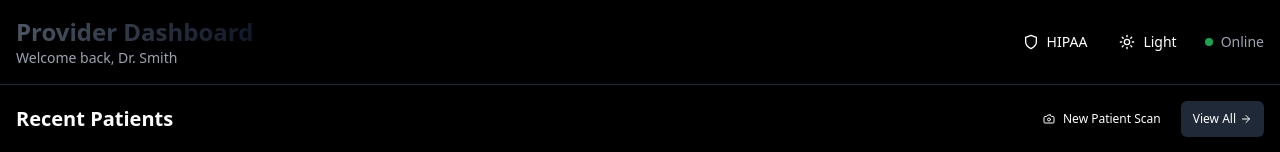
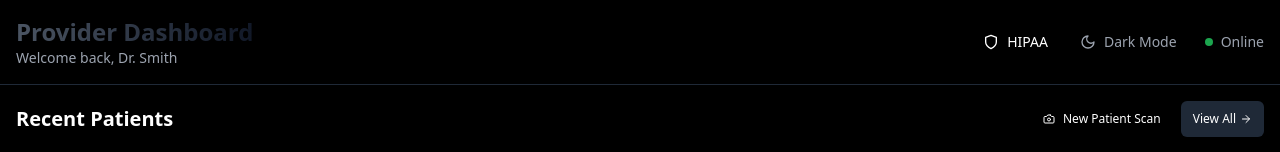
Before and after one commit to svbrause/aesthetics-ai-demo, a Next.js app: page /provider in a window 1280 px wide. Shown: the top 152 px of the page. Built offline with nearby package versions, Linux system fonts and the light colour scheme.

Commit message:
Remove light mode option - force dark mode always

```diff
--- a/src/app/provider/patient/[id]/page.tsx
+++ b/src/app/provider/patient/[id]/page.tsx
@@ -3,7 +3,6 @@
 import { PatientDetailScreenV2Refactored } from "@/components/provider/PatientDetailScreenV2Refactored";
 import { useRouter, useParams } from "next/navigation";
 import { useEffect, useState } from "react";
-
 
 // Mock patient data - in a real app, this would come from an API
 const mockPatients = {
--- a/src/components/ui/ThemeToggle.tsx
+++ b/src/components/ui/ThemeToggle.tsx
@@ -5,7 +5,7 @@ import { Sun, Moon, Shield } from "lucide-react";
 import { Button } from "./Button";
 
 export function ThemeToggle() {
-  const { theme, hipaaMode, toggleTheme, toggleHipaaMode } = useTheme();
+  const { hipaaMode, toggleHipaaMode } = useTheme();
 
   return (
     <div className="flex items-center gap-2">
@@ -27,23 +27,11 @@ export function ThemeToggle() {
         </span>
       </Button>
 
-      {/* Theme Toggle */}
-      <Button
-        variant="ghost"
-        size="sm"
-        onClick={toggleTheme}
-        className="flex items-center gap-2 hover:bg-gray-700"
-        title={`Switch to ${theme === "dark" ? "light" : "dark"} mode`}
-      >
-        {theme === "dark" ? (
-          <Sun className="w-4 h-4" />
-        ) : (
-          <Moon className="w-4 h-4" />
-        )}
-        <span className="hidden sm:inline">
-          {theme === "dark" ? "Light" : "Dark"}
-        </span>
-      </Button>
+      {/* Dark Mode Indicator (read-only) */}
+      <div className="flex items-center gap-2 px-3 py-2 text-sm text-gray-400">
+        <Moon className="w-4 h-4" />
+        <span className="hidden sm:inline">Dark Mode</span>
+      </div>
     </div>
   );
 }
--- a/src/contexts/ThemeContext.tsx
+++ b/src/contexts/ThemeContext.tsx
@@ -15,14 +15,8 @@ interface ThemeContextType {
 const ThemeContext = createContext<ThemeContextType | undefined>(undefined);
 
 export function ThemeProvider({ children }: { children: React.ReactNode }) {
-  const [theme, setTheme] = useState<Theme>(() => {
-    // Initialize theme from localStorage if available, otherwise default to "dark"
-    if (typeof window !== "undefined") {
-      const savedTheme = localStorage.getItem("theme") as Theme;
-      return savedTheme || "dark";
-    }
-    return "dark";
-  });
+  // Always use dark mode - no theme switching
+  const [theme, setTheme] = useState<Theme>("dark");
   const [hipaaMode, setHipaaMode] = useState<HipaaMode>(() => {
     // Initialize HIPAA mode from localStorage if available, otherwise default to false
     if (typeof window !== "undefined") {
@@ -32,15 +26,11 @@ export function ThemeProvider({ children }: { children: React.ReactNode }) {
     return false;
   });
 
-  // Load theme from localStorage on mount (fallback for SSR)
+  // Load HIPAA mode from localStorage on mount (fallback for SSR)
   useEffect(() => {
     if (typeof window !== "undefined") {
-      const savedTheme = localStorage.getItem("theme") as Theme;
       const savedHipaaMode = localStorage.getItem("hipaaMode") === "true";
 
-      if (savedTheme && savedTheme !== theme) {
-        setTheme(savedTheme);
-      }
       if (savedHipaaMode !== hipaaMode) {
         setHipaaMode(savedHipaaMode);
       }
@@ -48,9 +38,9 @@ export function ThemeProvider({ children }: { children: React.ReactNode }) {
   }, []);
 
   useEffect(() => {
-    // Apply theme to document
+    // Always apply dark theme
     document.documentElement.classList.remove("light", "dark");
-    document.documentElement.classList.add(theme);
+    document.documentElement.classList.add("dark");
 
     // Apply HIPAA mode class
     if (hipaaMode) {
@@ -59,19 +49,20 @@ export function ThemeProvider({ children }: { children: React.ReactNode }) {
       document.documentElement.classList.remove("hipaa-mode");
     }
 
-    // Save theme to localStorage (only on client side)
+    // Save HIPAA mode to localStorage (only on client side)
     if (typeof window !== "undefined") {
-      localStorage.setItem("theme", theme);
       localStorage.setItem("hipaaMode", hipaaMode.toString());
     }
 
     // Debug logging
-    console.log("Theme applied:", theme);
+    console.log("Theme applied: dark (fixed)");
     console.log("HTML classes:", document.documentElement.className);
-  }, [theme, hipaaMode]);
+  }, [hipaaMode]);
 
+  // No theme toggle - always dark mode
   const toggleTheme = () => {
-    setTheme((prev) => (prev === "dark" ? "light" : "dark"));
+    // Do nothing - theme is always dark
+    console.log("Theme toggle disabled - always dark mode");
   };
 
   const toggleHipaaMode = () => {
```
Also changed, not shown: next.config.js (+4 -4 lines).
